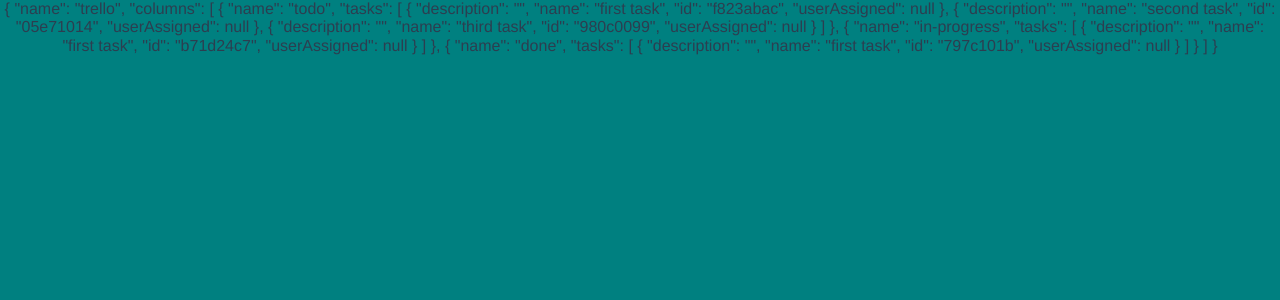
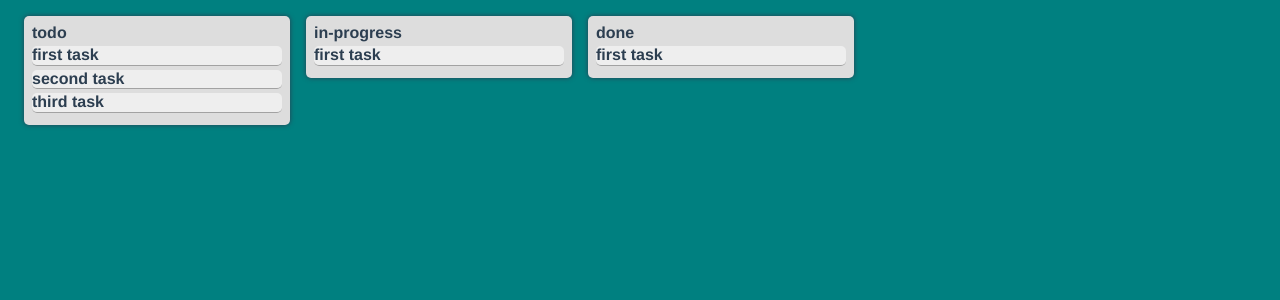
Before and after one commit to yuta-san765/trellolike, a Vue app: page / in a window 1280 px wide. Shown: the top 300 px of the page. Built offline with nearby package versions, Linux system fonts and the light colour scheme.

Commit message:
Create default view of Board

```diff
--- a/src/App.vue
+++ b/src/App.vue
@@ -11,6 +11,9 @@
 
 
 <style lang="scss">
+html {
+  box-sizing: border-box;
+}
 html,
 body {
   height: 100%;
--- a/src/views/Board.vue
+++ b/src/views/Board.vue
@@ -1,6 +1,18 @@
 <template>
   <div class="board">
-      {{ board }}
+    <div class="column" v-for="(column, $columnIndex) in board.columns" :key="$columnIndex">
+      <div class="column__name">
+        {{ column.name }}
+      </div>
+      <div class="task" v-for="(task, $taskIndex) in column.tasks" :key="$taskIndex">
+        <span class="task__name">
+          {{ task.name }}
+        </span>
+        <p v-if="task.description" class="task__description">
+          {{task.description}}
+        </p>
+      </div>
+    </div>
   </div>
 </template>
 
@@ -11,4 +23,35 @@
   computed: mapState(['board']),
 };
 </script>
-<style lang="scss"></style>
+<style lang="scss">
+.board {
+  padding: 16px;
+  display: flex;
+  align-items: flex-start;
+  overflow: scroll;
+}
+.column {
+  width: 250px;
+  padding: 8px;
+  margin: 0 8px;
+  background-color: #ddd;
+  border-radius: 5px;
+  box-shadow: 0 0 5px;
+  &__name {
+    display: flex;
+    font-weight: bold;
+    margin-bottom: 4px;
+  }
+}
+.task {
+  width: 100%;
+  margin-bottom: 4px;
+  background-color: #eee;
+  border-radius: 5px;
+  border-bottom: 1px solid #a2a2a2;
+  &__name {
+    display: flex;
+    font-weight: bold;
+  }
+}
+</style>
```
